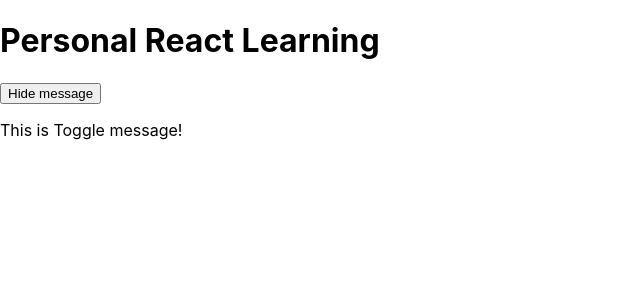
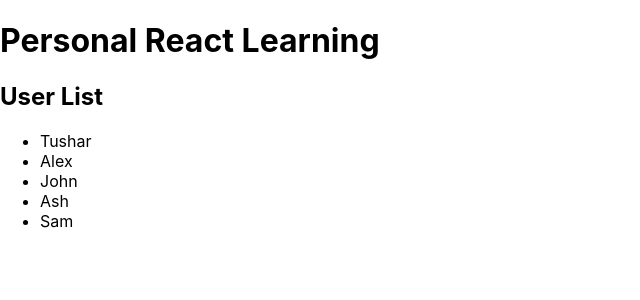
Before and after one commit to TusharKcode/web_development, a React (Create React App) app in the folder my-react-portfolio/: page / in a window 1280 px wide. Shown: the top 300 px of the page, without its empty margins (0-640 px from the left). Built offline with nearby package versions, Linux system fonts and the light colour scheme.

Commit message:
Rendering Lists

```diff
--- a/my-react-portfolio/src/App.js
+++ b/my-react-portfolio/src/App.js
@@ -1,10 +1,10 @@
-import Toogle from "./Toogle";
+import UserLists from "./UserLists";
 
 function App(){
   return(
     <div>
       <h1>Personal React Learning</h1>
-      <Toogle /> {/* new */}
+      <UserLists /> {/* new */}
     </div>
   );
 }
--- /dev/null
+++ b/my-react-portfolio/src/UserLists.js
@@ -0,0 +1,16 @@
+function UserLists(){
+    const users = ["Tushar", "Alex", "John", "Ash", "Sam"];
+
+    return(
+        <div>
+            <h2>User List</h2>
+            <ul>
+                {users.map((user, index) =>  (
+                    <li key={index}>{user}</li>
+                ))}
+            </ul>
+        </div>
+    );
+}
+
+export default UserLists;
```
